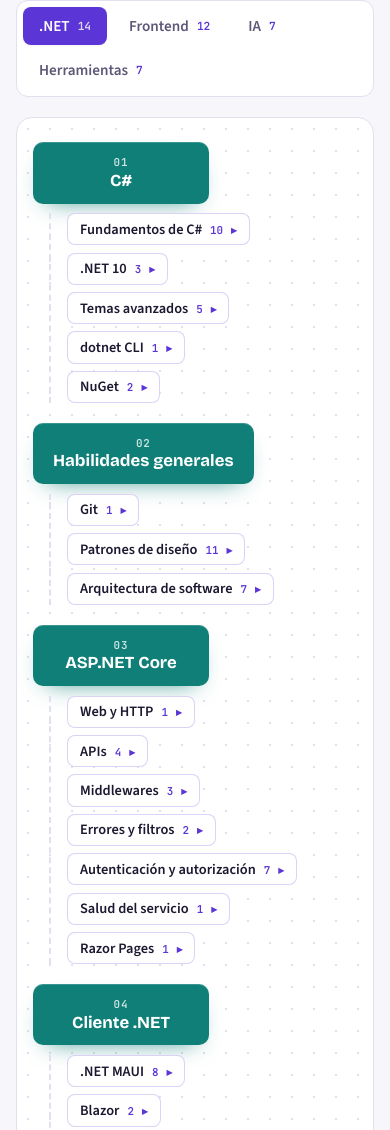
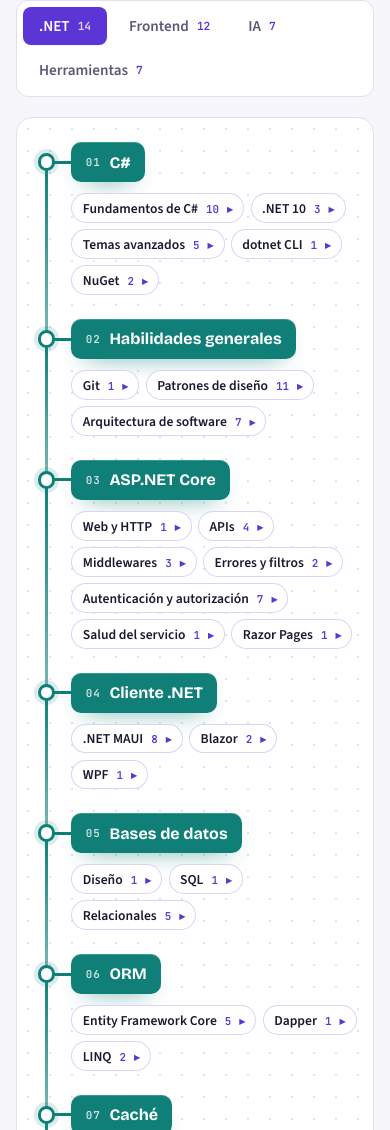
Before and after one commit to Nomar-jr/Nomar-jr.github.io, a plain HTML site: page index.html in a window 390 px wide. Shown: the part 1265-2395 px from the top of the page. Drawn offline with nearby package versions, Linux system fonts and the light colour scheme.

Commit message:
Roadmap en móvil como línea de metro
Línea vertical con una estación por nodo, ramas como chips en varias
por fila y trazado animado de cada tramo al entrar en pantalla.

Co-Authored-By: Claude Opus 5.5 <noreply@anthropic.com>

```diff
--- a/index.html
+++ b/index.html
@@ -127,15 +127,23 @@ h1, h2, h3, h4 { font-family: var(--font-display); text-wrap: balance; line-heig
 .pdlg { width: min(42rem, calc(100% - 32px)); max-height: min(88vh, 52rem); padding: 0; border: 1px solid rgb(var(--line)); border-radius: 16px; background: rgb(var(--surface)); color: rgb(var(--ink)); box-shadow: 0 40px 80px -30px rgb(0 0 0 / .45); }
 .pdlg::backdrop { background: rgb(var(--ink) / .45); backdrop-filter: blur(3px); }
 
-/* En pantallas estrechas el zigzag no cabe: lista vertical con las ramas debajo de cada nodo */
+.rail { display: none; }
+
+/* En pantallas estrechas el zigzag no cabe: línea de metro vertical con una estación por nodo y las ramas como chips debajo */
 @media (max-width: 760px) {
-  .rm { gap: 1.25rem; }
+  .rm { gap: 1.5rem; --st: 1.25rem; }
   .rm .wires { display: none; }
-  .row { grid-template-columns: minmax(0, 1fr); row-gap: .6rem; }
-  .row .node, .row.r .node, .row.l .node { grid-column: 1; justify-self: start; translate: none; }
-  .row .side, .row.r .side, .row.l .side { grid-column: 1; grid-row: 2; align-items: flex-start; margin-left: 1rem; padding-left: 1rem; border-left: 2px dashed rgb(var(--line)); }
-  .row.l .bg { align-items: flex-start; }
-  .row.l .topics { margin: 0 0 .35rem .9rem; padding: .1rem 0 .1rem .9rem; border-right: 0; border-left: 2px dashed rgb(var(--line)); justify-items: start; text-align: left; }
+  .row { grid-template-columns: minmax(0, 1fr); row-gap: .7rem; padding-left: 2.4rem; }
+  .rail { display: block; position: absolute; left: .75rem; top: var(--st); bottom: calc(-1.5rem - var(--st)); width: 3px; border-radius: 3px; background: linear-gradient(rgb(var(--node)), rgb(var(--node) / .55)); transform-origin: top; }
+  .row:last-child .rail { display: none; }
+  .row::before { content: ""; position: absolute; z-index: 2; left: calc(.75rem + 1.5px - .55rem); top: calc(var(--st) - .55rem); width: 1.1rem; height: 1.1rem; border-radius: 50%; background: rgb(var(--surface)); border: 3px solid rgb(var(--node)); box-shadow: 0 0 0 4px rgb(var(--node) / .15); transition: background-color .2s, box-shadow .2s; }
+  .row::after { content: ""; position: absolute; left: 1.3rem; top: calc(var(--st) - 1.5px); width: 1.1rem; height: 3px; background: rgb(var(--node)); }
+  .row:has(.node[aria-expanded="true"])::before { background: rgb(var(--node)); box-shadow: 0 0 0 6px rgb(var(--node) / .25); }
+  .row .node, .row.r .node, .row.l .node { grid-column: 1; justify-self: start; translate: none; display: flex; align-items: center; gap: .55rem; min-width: 0; min-height: calc(var(--st) * 2); padding: .45rem .9rem; font-size: 1rem; text-align: left; overflow-wrap: anywhere; }
+  .row .side, .row.r .side, .row.l .side { grid-column: 1; grid-row: 2; flex-direction: row; flex-wrap: wrap; align-items: flex-start; gap: .4rem; }
+  .bg { display: contents; }
+  .branch { font-size: .85rem; padding: .3rem .65rem; border-radius: 999px; }
+  .row .topics, .row.r .topics, .row.l .topics { flex-basis: 100%; max-width: none; margin: .1rem 0 .3rem .4rem; padding: .1rem 0 .1rem .8rem; border-right: 0; border-left: 2px dashed rgb(var(--net) / .35); justify-items: start; text-align: left; }
   .row.l .topics li { justify-items: start; }
   .row.l .topics .tags { justify-content: flex-start; }
 }
@@ -464,6 +472,7 @@ function renderRoadmap() {
   $("#rm").setAttribute("aria-labelledby", "tab-" + current.id);
   $("#rm").innerHTML = `<svg class="wires" aria-hidden="true"></svg>` + current.nodes.map((n, i) => `
     <div class="row ${i % 2 ? "l" : "r"}">
+      <i class="rail" aria-hidden="true"></i>
       <button class="node" type="button" data-node="${i}" aria-expanded="false"><span>${String(i + 1).padStart(2, "0")}</span>${n.name}</button>
       <div class="side">${n.branches.map((b, j) => `
         <div class="bg">
@@ -506,9 +515,31 @@ function drawWires() {
 // Animaciones (anime.js). Todas terminan en el estado de reposo y limpian el transform para no pisar el CSS.
 const clearTransform = a => a.animatables.forEach(x => { x.target.style.transform = ""; });
 
+// En móvil cada tramo de la línea de metro se dibuja cuando su estación entra en pantalla
+let railObserver;
+function animateRails() {
+  railObserver?.disconnect();
+  if (!MOTION || !window.IntersectionObserver || !matchMedia("(max-width: 760px)").matches) return;
+  const rows = [...$("#rm").querySelectorAll(".row")];
+  rows.forEach(r => { r.querySelector(".rail").style.transform = "scaleY(0)"; r.querySelector(".side").style.opacity = 0; });
+  railObserver = new IntersectionObserver(entries => entries.forEach(e => {
+    if (!e.isIntersecting) return;
+    railObserver.unobserve(e.target);
+    anime({ targets: e.target.querySelector(".rail"), scaleY: [0, 1], duration: 650, delay: 150, easing: "easeInOutSine", complete: clearTransform });
+    anime({ targets: e.target.querySelector(".side"), opacity: [0, 1], duration: 350, easing: "linear" });
+    anime({ targets: e.target.querySelectorAll(".branch"), opacity: [0, 1], translateY: [8, 0], duration: 380, delay: anime.stagger(40), easing: "easeOutCubic", complete: clearTransform });
+  }), { rootMargin: "0px 0px -15% 0px" });
+  rows.forEach(r => railObserver.observe(r));
+}
+
 function animateRoadmap() {
   if (!MOTION) return;
   const narrow = matchMedia("(max-width: 760px)").matches;
+  if (narrow) {
+    anime({ targets: "#rm .node", opacity: [0, 1], translateX: [-10, 0], duration: 420, delay: anime.stagger(40), easing: "easeOutCubic", complete: clearTransform });
+    animateRails();
+    return;
+  }
   anime({ targets: "#rm .node", opacity: [0, 1], scale: [.85, 1], duration: 520, delay: anime.stagger(55), easing: "easeOutBack", complete: clearTransform });
   anime({ targets: "#rm .side", opacity: [0, 1], translateX: el => narrow ? [0, 0] : [el.parentElement.classList.contains("r") ? -14 : 14, 0], duration: 480, delay: anime.stagger(55, { start: 140 }), easing: "easeOutCubic", complete: clearTransform });
   anime({ targets: "#rm .wires .sp", strokeDashoffset: [anime.setDashoffset, 0], duration: 700, delay: anime.stagger(55, { start: 100 }), easing: "easeInOutSine" });
```
